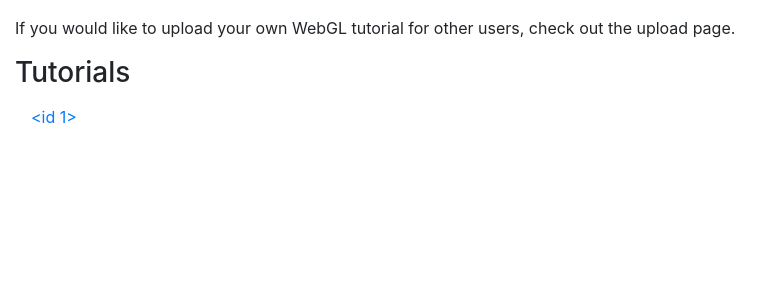
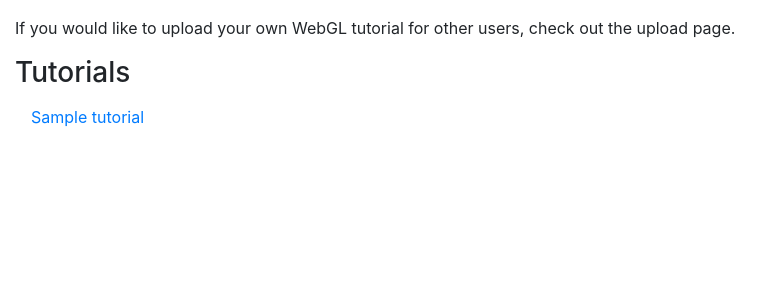
Before and after one commit to Gillenwaters/ComputerGraphicsFinal, a Flask app: page / in a window 1280 px wide. Shown: the part 298-598 px from the top of the page, without its empty margins (0-781 px from the left). Run offline with Flask 2, Linux system fonts and the light colour scheme; tables that the repository leaves empty hold one stand-in row (values such as "Sample post"); some libraries are stand-ins or nearby versions.

Commit message:
Use database for home and tutorial pages

```diff
--- a/app.py
+++ b/app.py
@@ -1,5 +1,5 @@
 import os
-from flask import Flask, render_template, request, Markup
+from flask import Flask, render_template, request, Markup, abort
 from flask_sqlalchemy import SQLAlchemy
 
 
@@ -22,21 +22,33 @@ def home():
 
 @app.route('/tutorial/<id>')
 def tutorial(id):
-    with open('./static/html/smiley_tutorial.html') as fin:
-        tutorial_txt = Markup(fin.read())
+    tutorial = Tutorial.query.filter_by(id=id).first()
 
-    with open('./static/js/smiley_face_starter.js') as fin:
-        assisted_code = fin.read()
+    if tutorial is not None:
+        tutorial_path = os.path.join(
+            app.config['UPLOAD_DIR'], tutorial.tutorial_file)
+        assisted_path = os.path.join(
+            app.config['UPLOAD_DIR'], tutorial.starter_file)
+        solution_path = os.path.join(
+            app.config['UPLOAD_DIR'], tutorial.solution_file)
 
-    with open('./static/js/smiley_face.js') as fin:
-        solution_code = fin.read()
+        with open(tutorial_path) as fin:
+            tutorial_txt = Markup(fin.read())
 
-    return render_template(
-        'index.html',
-        tutorial_txt=tutorial_txt,
-        assisted_code=assisted_code,
-        solution_code=solution_code
-    )
+        with open(assisted_path) as fin:
+            assisted_code = fin.read()
+
+        with open(solution_path) as fin:
+            solution_code = fin.read()
+
+        return render_template(
+            'index.html',
+            tutorial_txt=tutorial_txt,
+            assisted_code=assisted_code,
+            solution_code=solution_code
+        )
+    else:
+        abort(404)
 
 
 @app.route('/upload', methods=['GET', 'POST'])
--- a/templates/home.html
+++ b/templates/home.html
@@ -16,10 +16,10 @@
         <a class="navbar-brand" href="/">Let's Learn WebGL</a>
         <ul class="navbar-nav mr-auto mt-2 mt-lg-0">
             <li class="nav-item">
-                <a class="nav-link" href="/">Home</a>
+                <a class="nav-link" href="{{ url_for('home') }}">Home</a>
             </li>
             <li class="nav-item">
-                <a class="nav-link">Upload</a>
+                <a class="nav-link" href="{{ url_for('upload') }}">Upload</a>
             </li>
         </ul>
     </nav>
@@ -45,7 +45,7 @@
         <h3>Tutorials</h3>
         <nav id = "tutorial_list" class="nav flex-column">
             {% for tutorial in tutorials %}
-            <a class="nav-link" href="/tutorial/1">{{ tutorial }}</a>
+            <a class="nav-link" href="{{ url_for('tutorial', id=tutorial.id) }}">{{ tutorial.name }}</a>
             {% endfor %}
         </nav>
 
```
